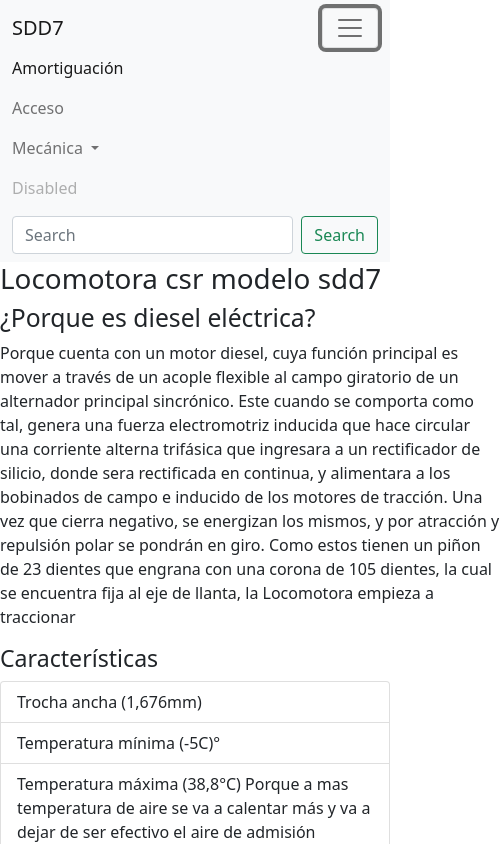
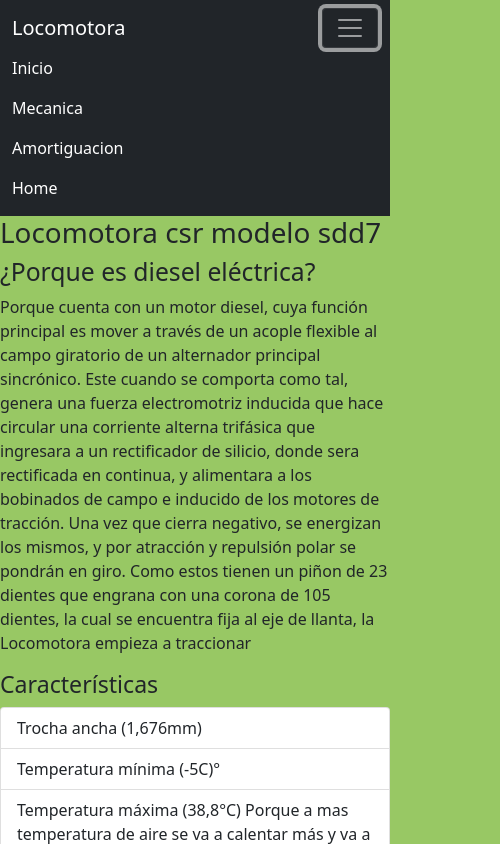
Before and after one commit to Martinegea/locomotorasdd7, a website: page index.html in a window 390 px wide. Both pictures are taken after a click on the button "Toggle navigation". Shown: the top 844 px of the page, 500 px wide, since content can reach past the window. Drawn offline with nearby package versions, Linux system fonts and the light colour scheme.

Commit message:
linkeado

```diff
--- a/index.html
+++ b/index.html
@@ -7,46 +7,36 @@
     <script src="https://kit.fontawesome.com/13b9871270.js" crossorigin="anonymous"></script>
     <link rel="shortcut icon" href="pngwing.com.png">
     <link href="https://cdn.jsdelivr.net/npm/bootstrap@5.1.3/dist/css/bootstrap.min.css" rel="stylesheet" integrity="sha384-1BmE4kWBq78iYhFldvKuhfTAU6auU8tT94WrHftjDbrCEXSU1oBoqyl2QvZ6jIW3" crossorigin="anonymous">
-    <link rel="stylesheet" href="estilo.css">
+    <link rel="stylesheet" href="css/estilo.css">
     <title>Locomotora sdd7</title>
 </head>
 <body>
-    <nav class="navbar navbar-expand-lg navbar-light bg-light">
+   <header>
+    <nav class="navbar navbar-expand-lg navbar-dark bg-dark">
       <div class="container-fluid">
-          <a class="navbar-brand" href="#">SDD7</a>
-          <button class="navbar-toggler" type="button" data-bs-toggle="collapse" data-bs-target="#navbarSupportedContent" aria-controls="navbarSupportedContent" aria-expanded="false" aria-label="Toggle navigation">
+        <a class="navbar-brand" href="#">Locomotora</a>
+        <button class="navbar-toggler" type="button" data-bs-toggle="collapse" data-bs-target="#navbarNav" aria-controls="navbarNav" aria-expanded="false" aria-label="Toggle navigation">
           <span class="navbar-toggler-icon"></span>
         </button>
-          <div class="collapse navbar-collapse" id="navbarSupportedContent">
-            <ul class="navbar-nav me-auto mb-2 mb-lg-0">
+        <div class="collapse navbar-collapse" id="navbarNav">
+          <ul class="navbar-nav">
             <li class="nav-item">
-                <a class="nav-link active" aria-current="page" href="amortiguacion.html">Amortiguación</a>
+              <a class="nav-link active" aria-current="page" href="index.html">Inicio</a>
             </li>
             <li class="nav-item">
-                <a class="nav-link" href="#">Acceso</a>
-              </li>
-              <li class="nav-item dropdown">
-                <a class="nav-link dropdown-toggle" href="#" id="navbarDropdown" role="button" data-bs-toggle="dropdown" aria-expanded="false">
-                  Mecánica
-                </a>
-                <ul class="dropdown-menu" aria-labelledby="navbarDropdown">
-                  <li><a class="dropdown-item" href="mecanica.html">Motor diesel</a></li>
-                  <li><a class="dropdown-item" href="#">Another action</a></li>
-                  <li><hr class="dropdown-divider"></li>
-                  <li><a class="dropdown-item" href="#">Something else here</a></li>
-                </ul>
+              <a class="nav-link active" aria-current="page" href="pages/mecanica.html">Mecanica</a>
             </li>
             <li class="nav-item">
-                <a class="nav-link disabled">Disabled</a>
+              <a class="nav-link active" aria-current="page" href="pages/amortiguacion.html">Amortiguacion</a>
+            </li>
+            <li class="nav-item">
+              <a class="nav-link active" aria-current="page" href="#">Home</a>
             </li>
           </ul>
-            <form class="d-flex">
-              <input class="form-control me-2" type="search" placeholder="Search" aria-label="Search">
-              <button class="btn btn-outline-success" type="submit">Search</button>
-            </form>
         </div>
       </div>
     </nav>
+   </header>
       <section>
           <article class="articulo">
               <h1>Locomotora csr modelo sdd7</h1>
--- a/package.json
+++ b/package.json
@@ -5,7 +5,7 @@
   "main": "index.js",
   "scripts": {
     "test": "echo \"Error: no test specified\" && exit 1",
-    "build-css": "node-sass --include-path scss scss/estilo.scss estilo.css",
+    "build-css": "node-sass --include-path scss scss/estilo.scss css/estilo.css",
     "watch-css": "nodemon -e scss -x \"npm run build-css\""
   },
   "repository": {
--- a/scss/estilo.scss
+++ b/scss/estilo.scss
@@ -1,3 +1,3 @@
-.articulo{
-    width: 500px;
+body{
+    background: rgb(152, 200, 100);
 }
```
Also changed, not shown: mecanica.html (deleted, +0 -51 lines), pages/amortiguacion.html (renamed from amortiguacion.html, +14 -24 lines), pages/mecanica.html (added, +41 -0 lines), css/estilo.css (added), estilo.css (deleted). Lines whose indentation alone changed are shown as unchanged.
